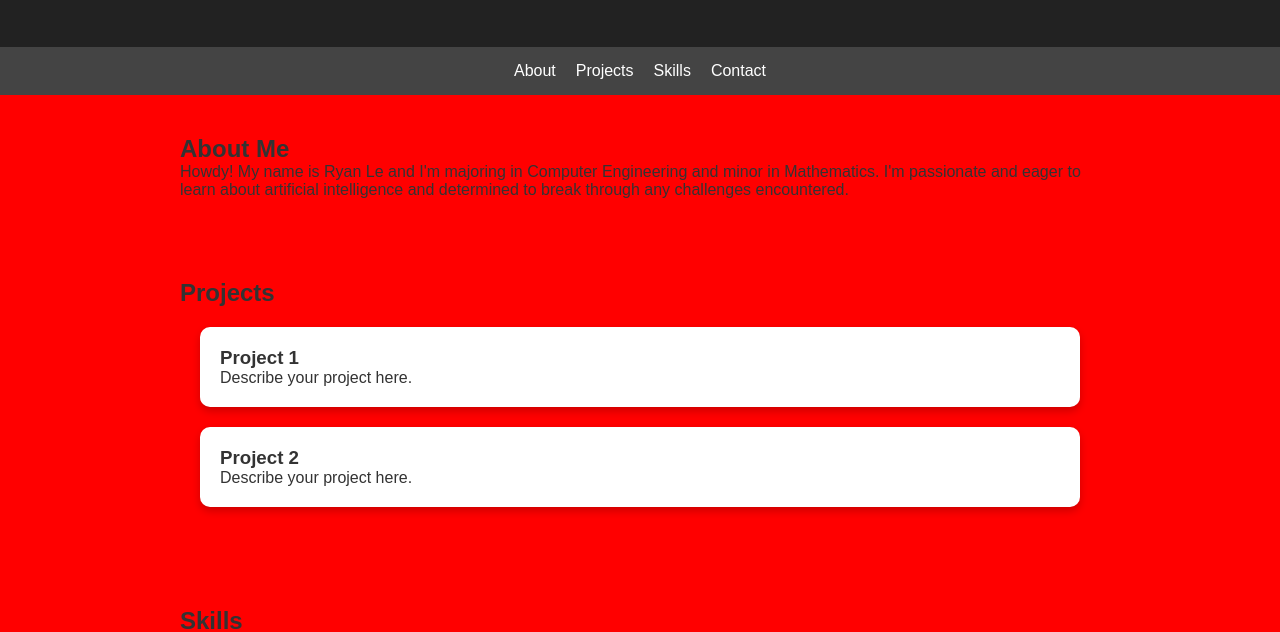
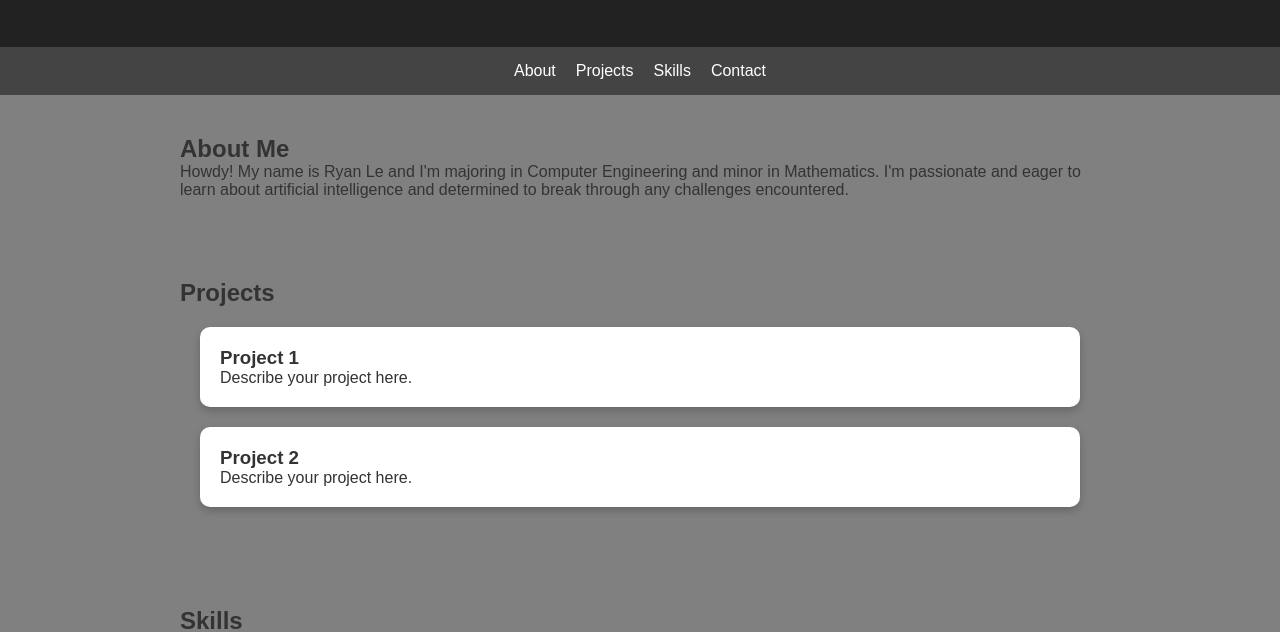
Before and after one commit to ryanl13-git/PersonalWeb.github.io, a plain HTML site: page index.html in a window 1280 px wide. Shown: the part 108-740 px from the top of the page. Drawn offline with Linux system fonts and the light colour scheme.

Commit message:
Update style.css

```diff
--- a/style.css
+++ b/style.css
@@ -7,7 +7,7 @@
 body{
     font-family:Arial, sans-serif;
     color:#333;
-    background: red !important;
+    background: gray !important;
 }
 
 header{
```
